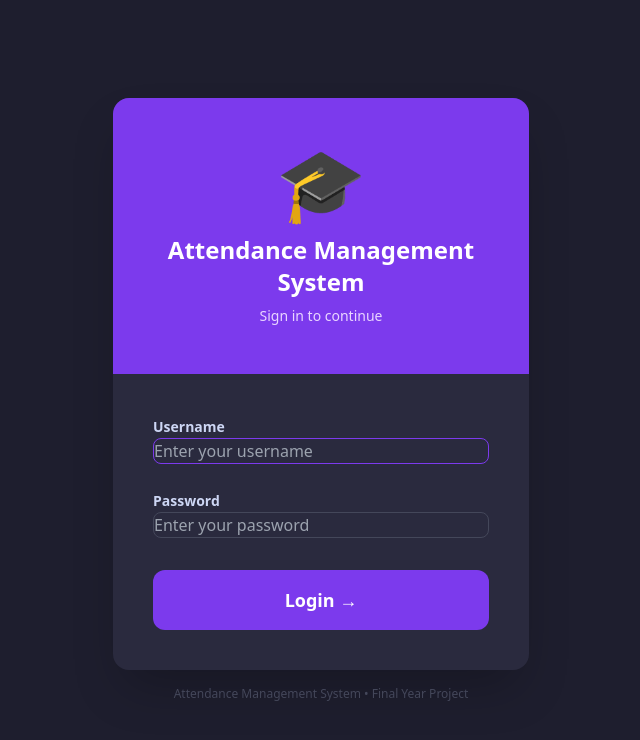
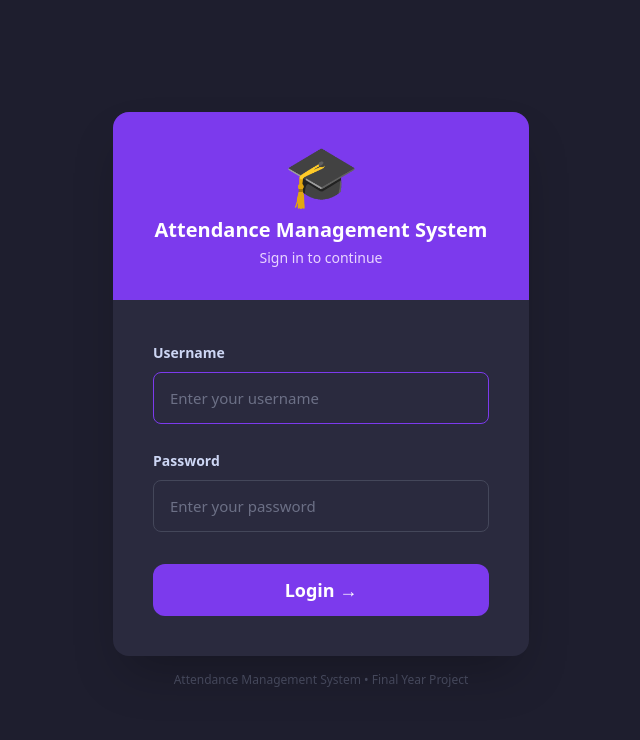
Before and after one commit to Yahwehboi/attendance_system, a Flask app: page / in a window 1280 px wide. Shown: the top 740 px of the page, without its empty margins (319-959 px from the left). Run offline with Flask 3, Linux system fonts and the light colour scheme; some libraries are stand-ins or nearby versions.

Commit message:
Fix login input height and active nav highlighting

```diff
--- a/templates/login.html
+++ b/templates/login.html
@@ -14,19 +14,24 @@
             align-items: center;
             justify-content: center;
         }
-        input {
+        .login-input {
             background-color: #2a2a3e !important;
             color: #cdd6f4 !important;
             border: 1px solid #44475a !important;
             width: 100%;
-            padding: 12px 16px;
+            padding: 14px 16px;
             border-radius: 8px;
             margin-top: 8px;
             font-size: 15px;
+            height: 52px;
+            box-sizing: border-box;
         }
-        input:focus {
+        .login-input:focus {
             outline: none;
             border-color: #7c3aed !important;
+        }
+        .login-input::placeholder {
+            color: #6c7086 !important;
         }
     </style>
 </head>
@@ -37,13 +42,12 @@
          style="background:#2a2a3e">
 
         <!-- Header -->
-        <div class="py-12 px-8 text-center"
-             style="background:#7c3aed">
-            <div class="text-7xl mb-4">🎓</div>
-            <h1 class="text-2xl font-bold text-white">
+        <div class="p-8 text-center" style="background:#7c3aed">
+            <div class="text-6xl mb-3">🎓</div>
+            <h1 class="text-xl font-bold text-white">
                 Attendance Management System
             </h1>
-            <p class="text-sm mt-2" style="color:#e9d5ff">
+            <p class="text-sm mt-1" style="color:#e9d5ff">
                 Sign in to continue
             </p>
         </div>
@@ -65,7 +69,9 @@
                            style="color:#cdd6f4">
                         Username
                     </label>
-                    <input type="text" name="username"
+                    <input type="text"
+                           name="username"
+                           class="login-input"
                            placeholder="Enter your username"
                            required autofocus>
                 </div>
@@ -75,15 +81,18 @@
                            style="color:#cdd6f4">
                         Password
                     </label>
-                    <input type="password" name="password"
+                    <input type="password"
+                           name="password"
+                           class="login-input"
                            placeholder="Enter your password"
                            required>
                 </div>
 
                 <button type="submit"
-                        class="w-full py-4 rounded-xl font-bold
+                        class="w-full rounded-xl font-bold
                                text-white text-lg transition"
-                        style="background:#7c3aed"
+                        style="background:#7c3aed;
+                               height:52px;"
                         onmouseover="this.style.background='#6d28d9'"
                         onmouseout="this.style.background='#7c3aed'">
                     Login →
```
